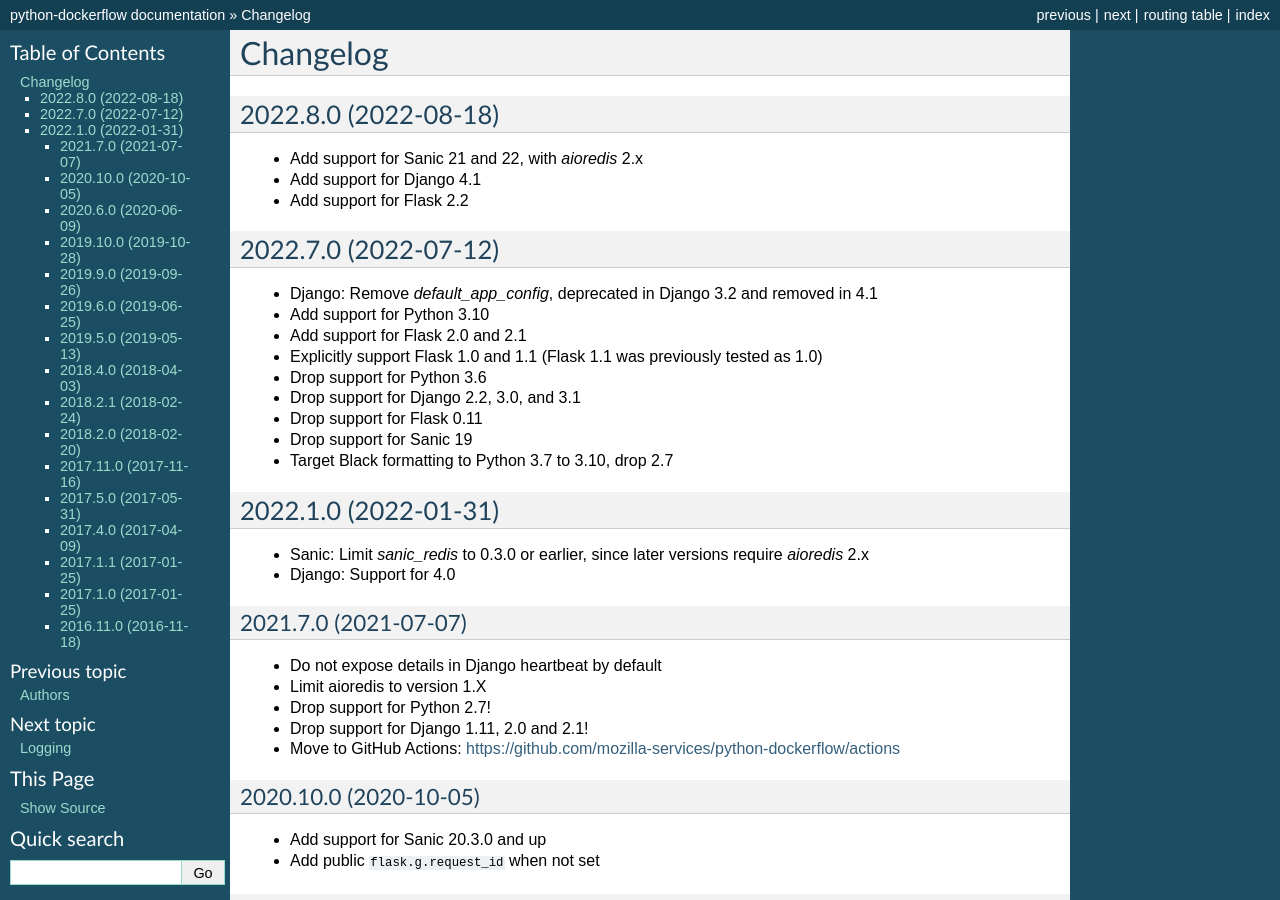
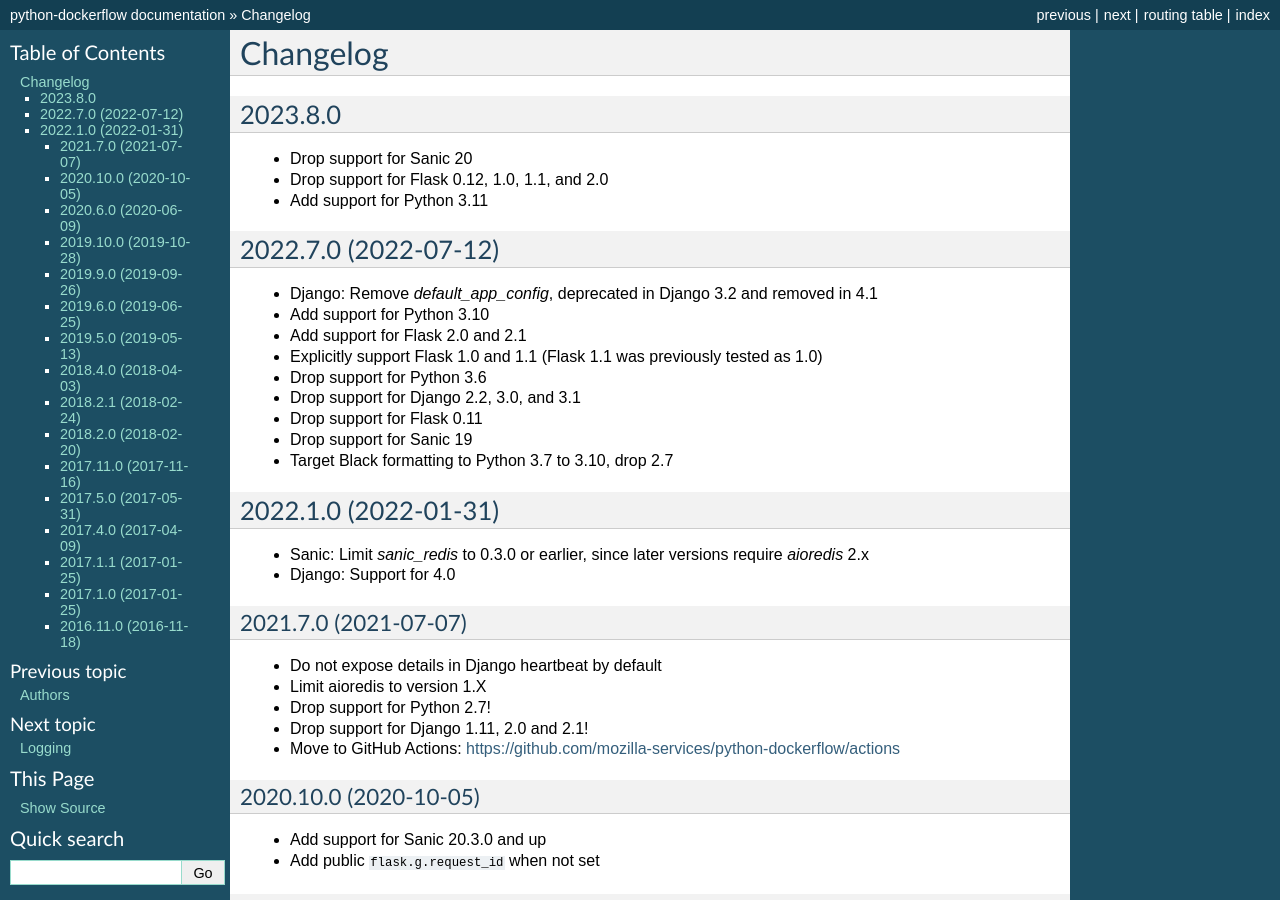
Before and after one commit to mozilla-services/python-dockerflow, a Sphinx documentation site: the page built from docs/changelog.rst, in a window 1280 px wide and 900 px high. Built offline with Sphinx 7.4.7, drawn with Linux system fonts in a browser that asks for light colours.

Commit message:
Update changelog

```diff
--- a/docs/changelog.rst
+++ b/docs/changelog.rst
@@ -1,14 +1,14 @@
 Changelog
 ---------
 
-2022.8.0 (2022-08-18)
+2023.8.0
 ~~~~~~~~~~~~~~~~~~~~~
 
-- Add support for Sanic 21 and 22, with `aioredis` 2.x
+- Drop support for Sanic 20
 
-- Add support for Django 4.1
+- Drop support for Flask 0.12, 1.0, 1.1, and 2.0
 
-- Add support for Flask 2.2
+- Add support for Python 3.11
 
 2022.7.0 (2022-07-12)
 ~~~~~~~~~~~~~~~~~~~~~
```
